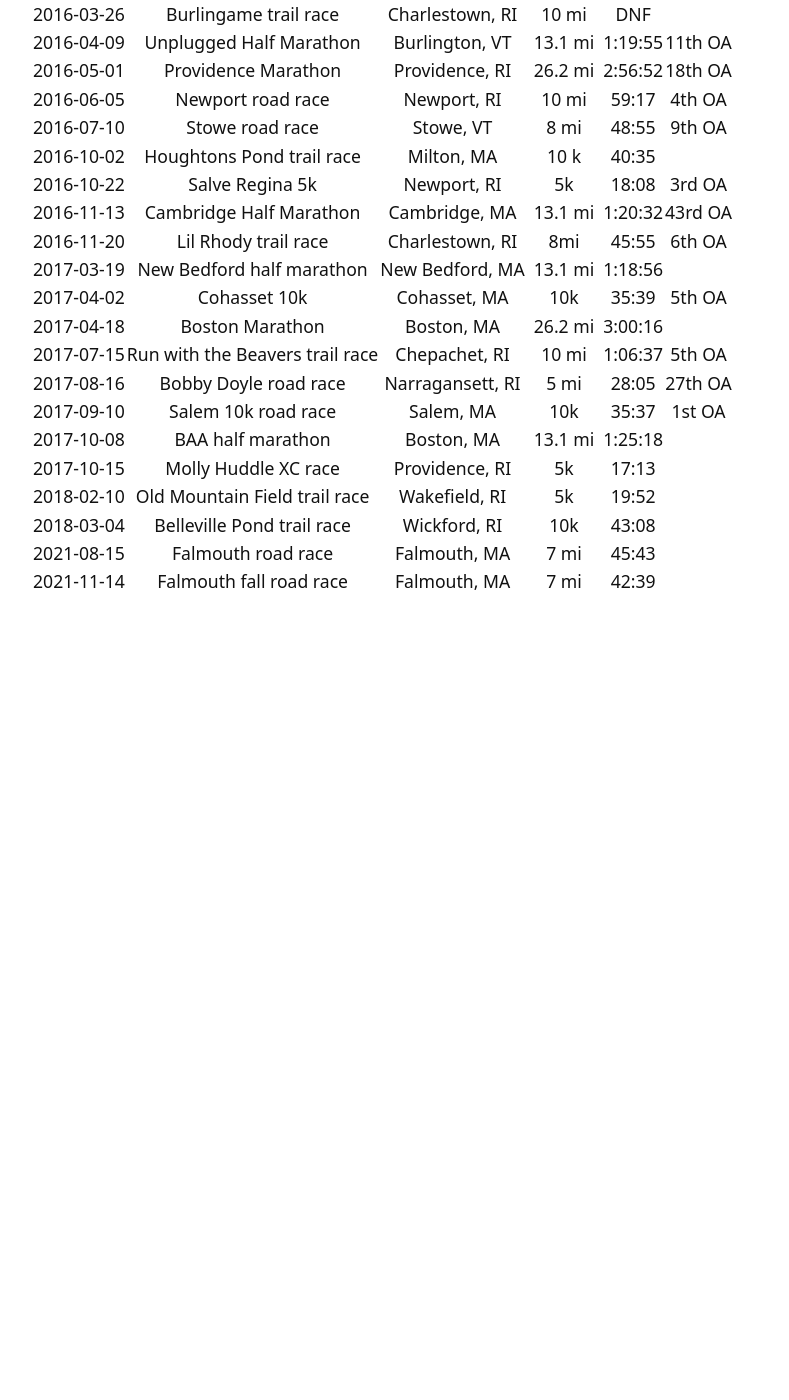
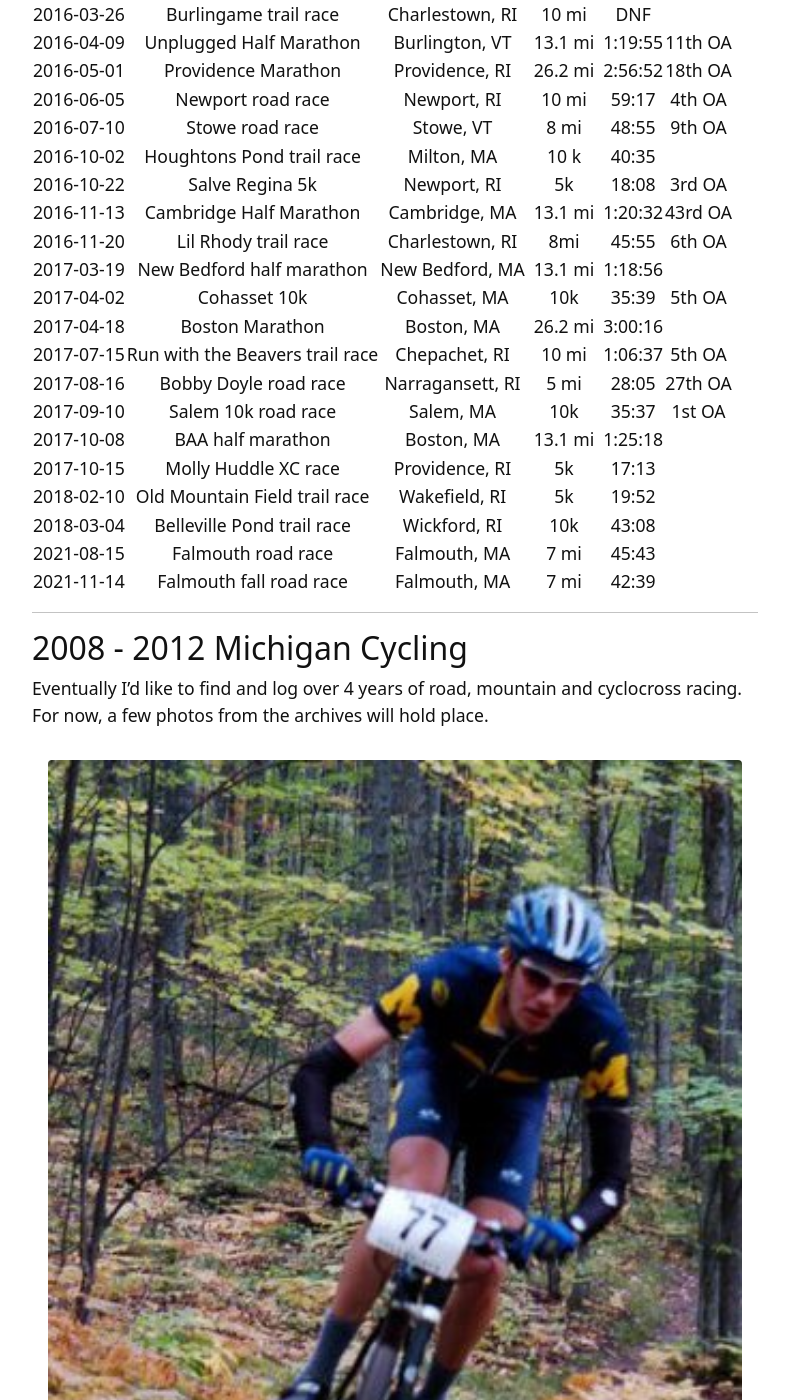
Before and after one commit to ccluett/website, a Jekyll site: the page built from content/racelog.md, in a window 1280 px wide and 1400 px high, scrolled down 270 px. Shown: the whole window, without its empty margins (245-1034 px from the left). Built offline with Jekyll 4.4.1, drawn with Linux system fonts in a browser that asks for light colours; before the commit the page ends 900 px from its top, so only the background shows below that; some of the changed text lies outside the part shown.

Commit message:
Update racelog.md

```diff
--- a/content/racelog.md
+++ b/content/racelog.md
@@ -30,3 +30,10 @@ nav: true
 | 2018-03-04 	|    Belleville Pond trail race   	|   Wickford, RI   	|    10k   	|  43:08  	|         	|
 | 2021-08-15 	|        Falmouth road race       	|   Falmouth, MA   	|   7 mi   	|  45:43  	|         	|
 | 2021-11-14 	|     Falmouth fall road race     	|   Falmouth, MA   	|   7 mi   	|  42:39  	|         	|
+
+------------
+
+## 2008 - 2012 Michigan Cycling
+Eventually I'd like to find and log over 4 years of road, mountain and cyclocross racing. For now, a few photos from the archives will hold place.
+
+{% include figure.html img="mtb-michigan.jpg" caption="Possibly from from our host race weekend, circa Fall 2010, at Hanson Hills in Greyling, MI" width="100%" %}
```
